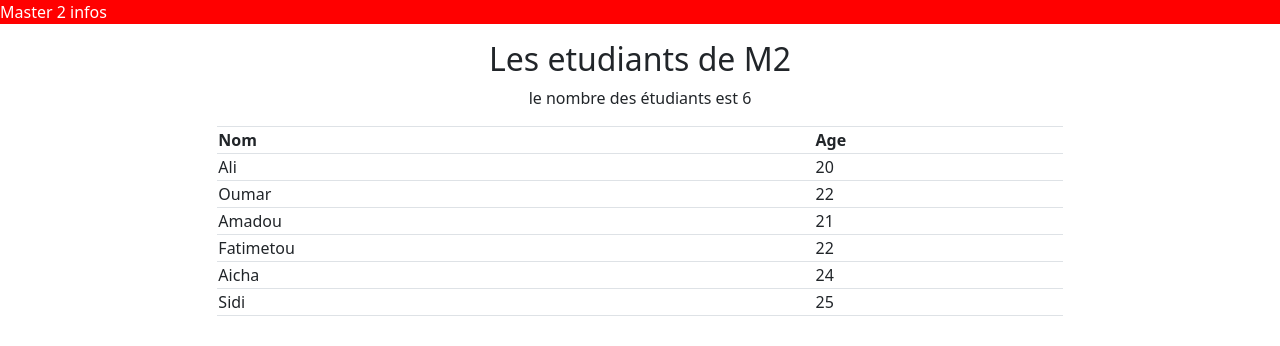
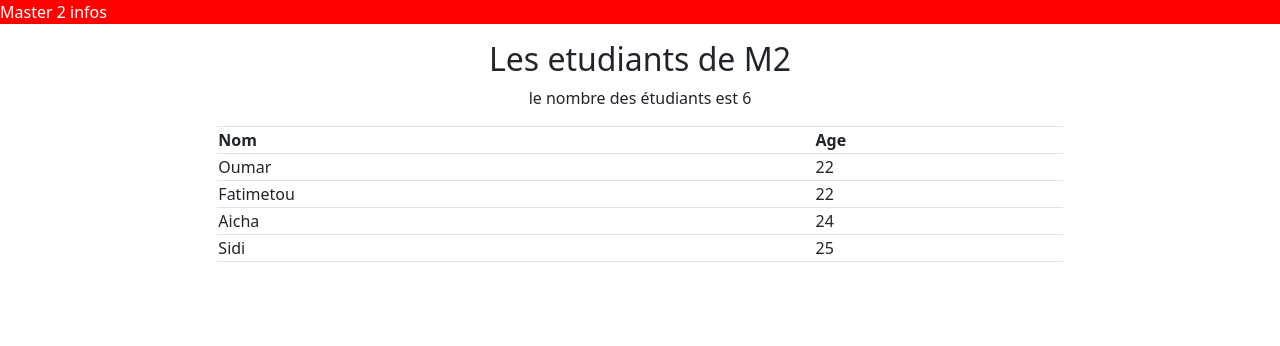
Before and after one commit to sidielmoctar/2021_fst_m2_angular, an Angular app in the folder ex1/: page / in a window 1280 px wide. Shown: the top 346 px of the page. Built offline with nearby package versions, Linux system fonts and the light colour scheme.

Commit message:
only student > 21

```diff
--- a/ex1/src/app/first/first.component.html
+++ b/ex1/src/app/first/first.component.html
@@ -14,12 +14,14 @@
         <th>Nom</th>
         <th>Age</th>
       </tr>
-      <tr *ngFor="let etudiant of etudiants">
-        <td>
-          {{ etudiant.name }}
-        </td>
-        <td>{{ etudiant.age }}</td>
-      </tr>
+      <ng-container *ngFor="let etudiant of etudiants">
+        <tr *ngIf="etudiant.age > 21">
+          <td>
+            {{ etudiant.name }}
+          </td>
+          <td>{{ etudiant.age }}</td>
+        </tr>
+      </ng-container>
     </table>
   </div>
   <div class="col"></div>
```
